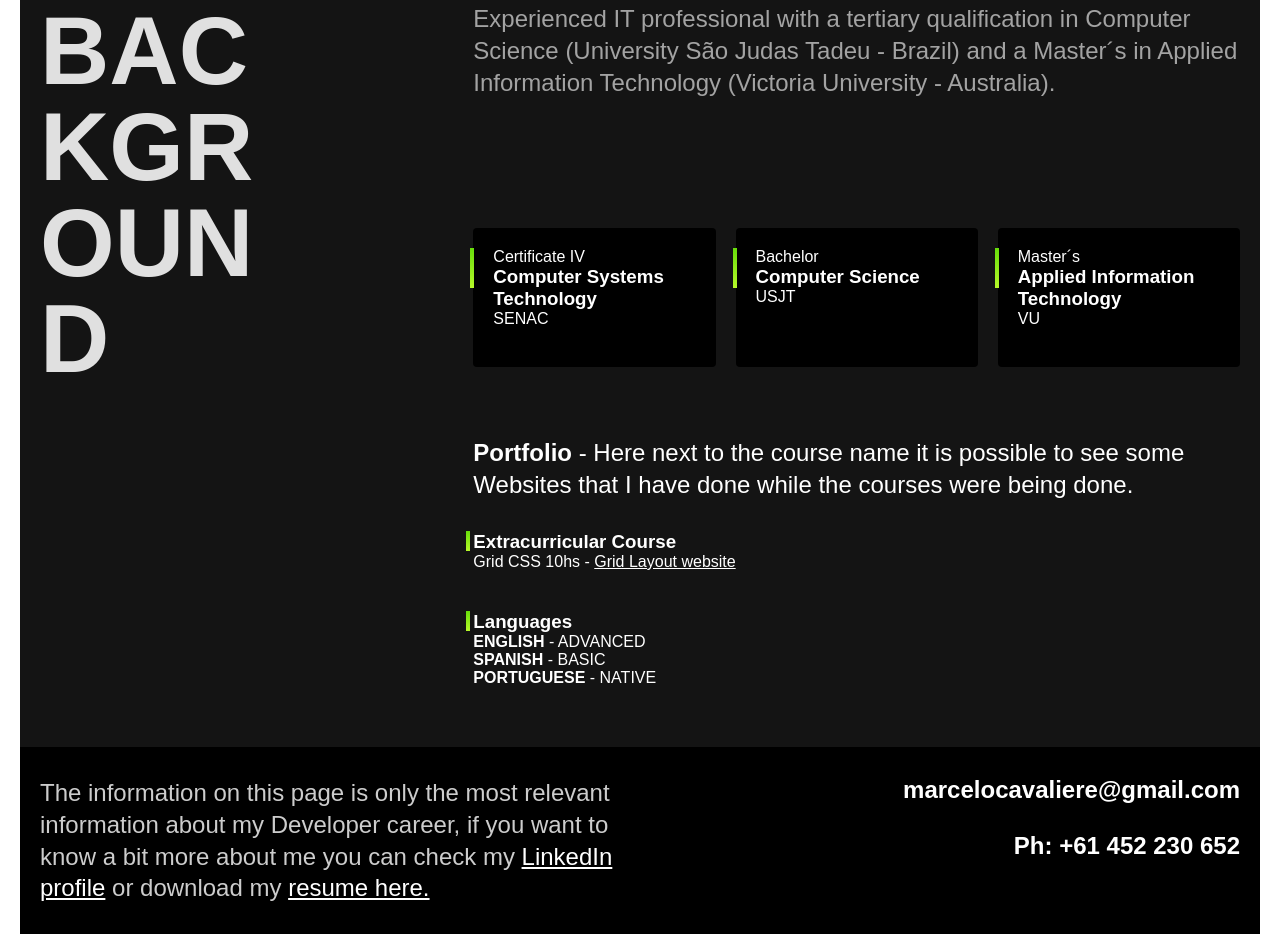
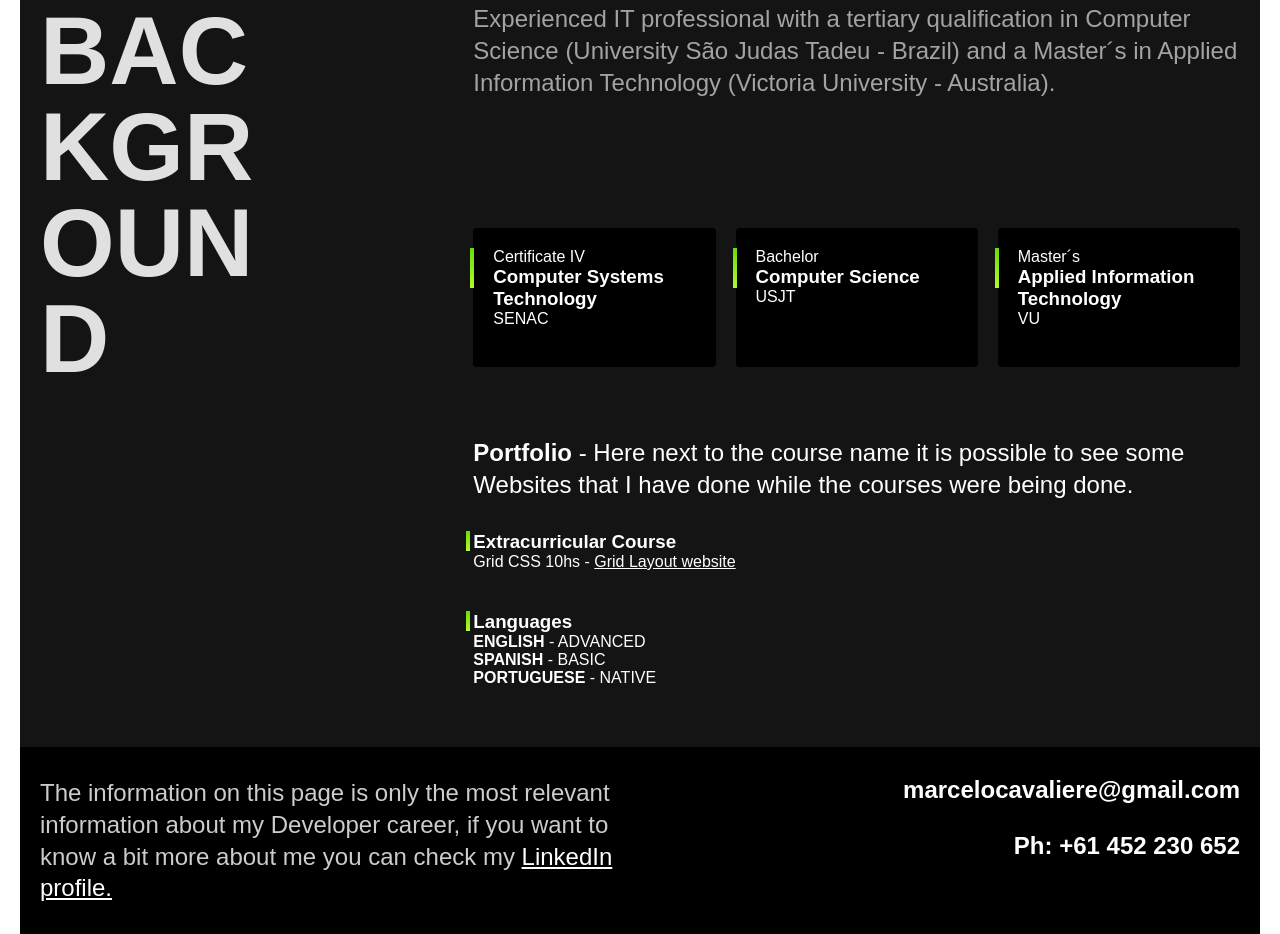
Before and after one commit to MarceloCavaliere/MarceloCavaliere.github.io, a plain HTML site: page index.html in a window 1280 px wide. Shown: the part 2016-2950 px from the top of the page. Drawn offline with Linux system fonts and the light colour scheme.

```diff
--- a/index.html
+++ b/index.html
@@ -162,7 +162,7 @@
 
   <footer class="footer" id="contact">
     <div class="footer-container">
-      <p class="footer-texto">The information on this page is only the most relevant information about my Developer career, if you want to know a bit more about me you can check my <a class="linkedin" target=”_blank” href="https://www.linkedin.com/in/marcelo-cavaliere-40876b7b/">LinkedIn profile</a> or download my <a href="/CV -  Software Developer.docx">resume here.</a></p>
+      <p class="footer-texto">The information on this page is only the most relevant information about my Developer career, if you want to know a bit more about me you can check my <a class="linkedin" target=”_blank” href="https://www.linkedin.com/in/marcelo-cavaliere-40876b7b/">LinkedIn profile.</a></p>
       <ul class="footer-contato">
         <li>marcelocavaliere@gmail.com</li>
         <li>Ph: +61 452 230 652</li>
```
